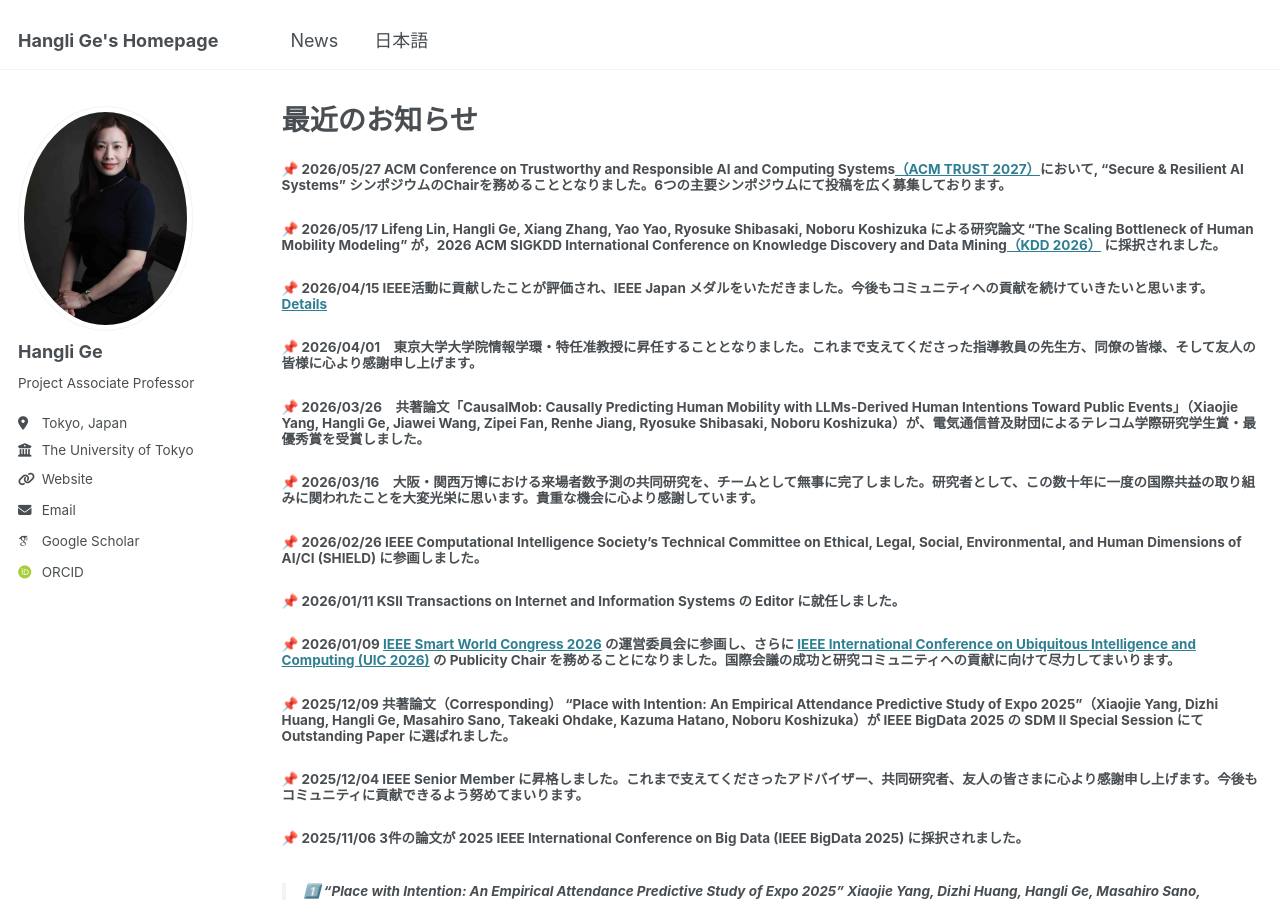
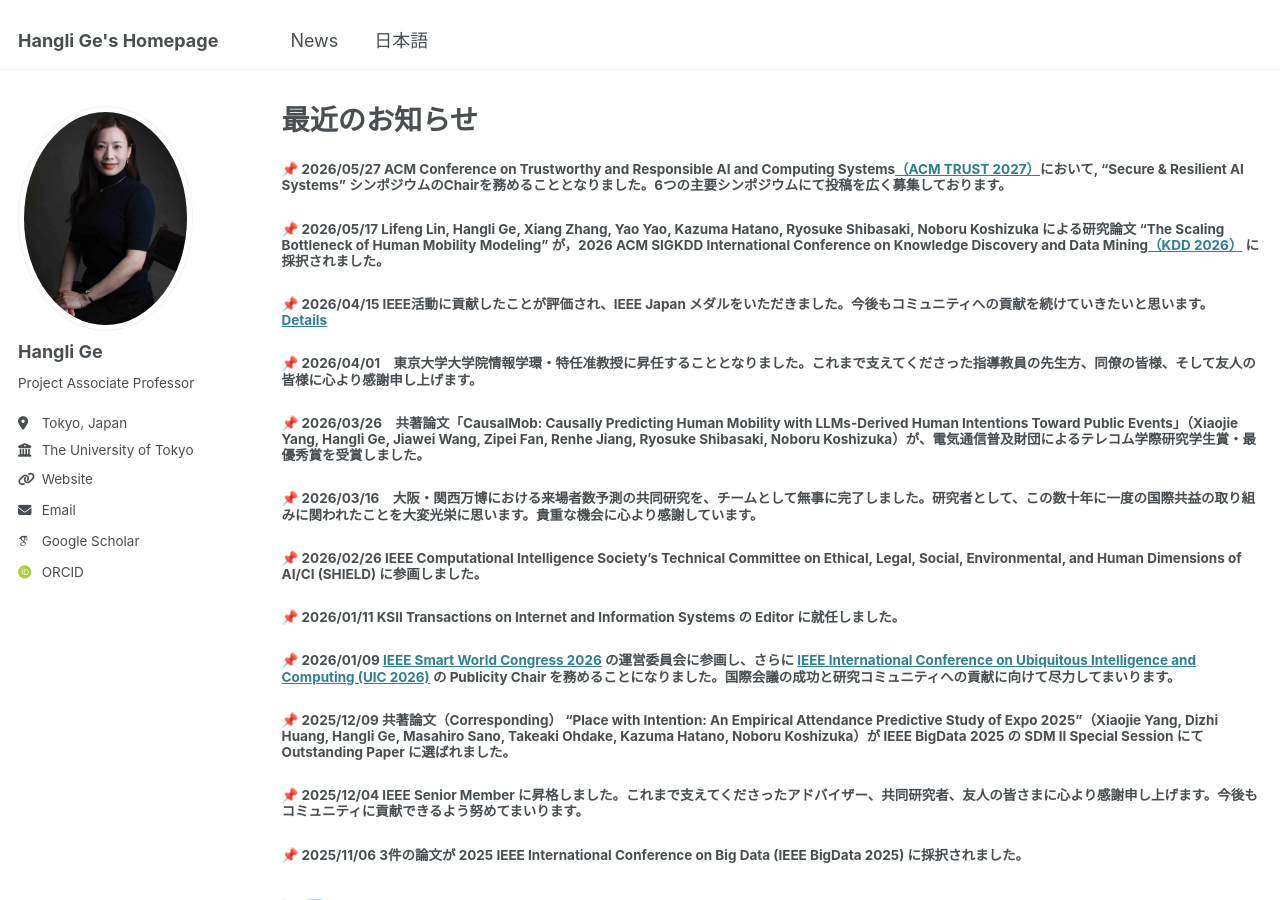
Before and after one commit to christie888/christie888.github.io, a Jekyll site: the page built from _pages/post_jp.md, in a window 1280 px wide and 900 px high. Built offline with Jekyll 4.4.1, drawn with Linux system fonts in a browser that asks for light colours; some web fonts are replaced.

Commit message:
Update post_jp.md

```diff
--- a/_pages/post_jp.md
+++ b/_pages/post_jp.md
@@ -6,7 +6,7 @@ permalink: post_jp/
 
 ##### 📌 2026/05/27  ACM Conference on Trustworthy and Responsible AI and Computing Systems[（ACM TRUST 2027）](https://eigtrust.acm.org/trust2027/)において, “Secure & Resilient AI Systems” シンポジウムのChairを務めることとなりました。6つの主要シンポジウムにて投稿を広く募集しております。
 
-##### 📌 2026/05/17  Lifeng Lin, Hangli Ge, Xiang Zhang, Yao Yao, Ryosuke Shibasaki, Noboru Koshizuka による研究論文 “The Scaling Bottleneck of Human Mobility Modeling” が，2026 ACM SIGKDD International Conference on Knowledge Discovery and Data Mining[（KDD 2026）](https://kdd2026.kdd.org/) に採択されました。
+##### 📌 2026/05/17  Lifeng Lin, Hangli Ge, Xiang Zhang, Yao Yao, Kazuma Hatano, Ryosuke Shibasaki, Noboru Koshizuka による研究論文 “The Scaling Bottleneck of Human Mobility Modeling” が，2026 ACM SIGKDD International Conference on Knowledge Discovery and Data Mining[（KDD 2026）](https://kdd2026.kdd.org/) に採択されました。
 
 ##### 📌 2026/04/15 IEEE活動に貢献したことが評価され、IEEE Japan メダルをいただきました。今後もコミュニティへの貢献を続けていきたいと思います。 [Details](https://hanglige.com/images/IMG_9517.jpeg)
 
```
